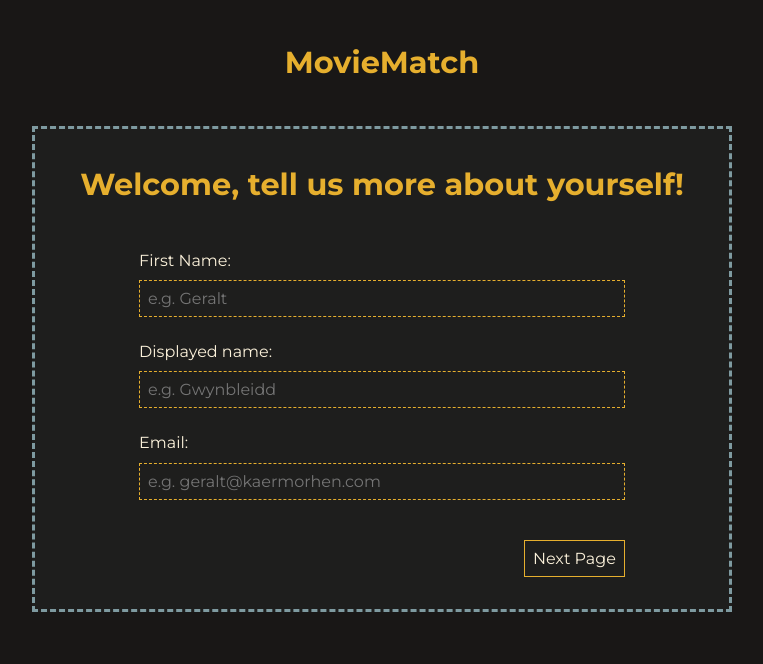
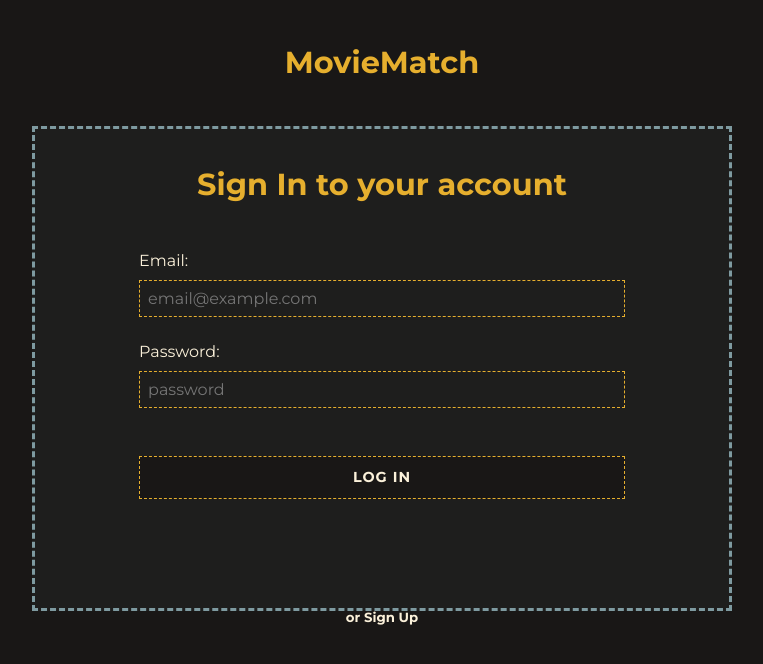
Before and after one commit to AnnZak/CodersCamp2020.Project.Front-React.MovieMatch, a React (Create React App) app: page /login in a window 1280 px wide. Shown: the top 664 px of the page, without its empty margins (258-1021 px from the left). Built offline with nearby package versions, Linux system fonts and the light colour scheme.

Commit message:
Added basic routing

```diff
--- a/package.json
+++ b/package.json
@@ -3,6 +3,7 @@
   "version": "0.1.0",
   "private": true,
   "dependencies": {
+    "@reduxjs/toolkit": "^1.5.1",
     "@testing-library/jest-dom": "^5.11.9",
     "@testing-library/react": "^11.2.5",
     "@testing-library/user-event": "^12.8.3",
@@ -10,12 +11,13 @@
     "@types/node": "^12.20.6",
     "@types/react": "^17.0.3",
     "@types/react-dom": "^17.0.2",
+    "@types/react-redux": "^7.1.16",
     "node-sass": "^5.0.0",
     "react": "^17.0.1",
     "react-dom": "^17.0.1",
     "react-redux": "^7.2.3",
+    "react-router-dom": "^5.2.0",
     "react-scripts": "4.0.3",
-    "redux": "^4.0.5",
     "save": "^2.4.0",
     "typescript": "^4.2.3",
     "web-vitals": "^1.1.1"
@@ -45,6 +47,6 @@
     ]
   },
   "devDependencies": {
-    "@types/react-redux": "^7.1.16"
+    "@types/react-router-dom": "^5.1.7"
   }
 }
--- a/src/App.tsx
+++ b/src/App.tsx
@@ -1,5 +1,7 @@
 import React from 'react';
+import { BrowserRouter as Router, Route, Switch, Redirect } from "react-router-dom";
 import './App.scss';
+import Login from './views/Login/Login';
 import Registration from './views/Registration/Registration'
 // import Topbar from './components/layout/topbar/topbar';
 // import ExampleForm from './views/ExampleForm/ExampleForm';
@@ -7,9 +9,12 @@ import Registration from './views/Registration/Registration'
 function App() {
   return (
     <div className="App">
-      {/* <Topbar /> */}
-      {/* <ExampleForm /> */}
-      <Registration />
+      <Router>
+        <Switch>
+          <Route exact path="/login" component={Login} />
+          <Route exact path="/register" component={Registration} />
+        </Switch>
+      </Router>
     </div>
   );
 }
--- /dev/null
+++ b/src/app/hooks.ts
@@ -0,0 +1,6 @@
+import { TypedUseSelectorHook, useDispatch, useSelector } from 'react-redux';
+import type { RootState, AppDispatch } from './store';
+
+// Use throughout your app instead of plain `useDispatch` and `useSelector`
+export const useAppDispatch = () => useDispatch<AppDispatch>();
+export const useAppSelector: TypedUseSelectorHook<RootState> = useSelector;
--- /dev/null
+++ b/src/components/layout/form/loginForm/loginForm.tsx
@@ -0,0 +1,25 @@
+import React from 'react';
+import Form from '../form'
+
+interface IProps {
+  handleP?: Function | undefined;
+  handleN?: Function | undefined;
+}
+
+const LoginForm = ({ handleP, handleN }: IProps) => {
+
+    return (
+      <Form
+        heading="Sign In to your account"
+        inputs={[
+          { type: 'text', label: 'Email:', placeholder: 'email@example.com' },
+          { type: 'password', label: 'Password:', placeholder: 'password' },
+          { type: 'submit', value: 'Log in'}
+        ]}
+        formNavButtons={{ previous: false, next: false }}
+        formNavFunctions={{ handleP, handleN }}
+      />
+    );
+}
+
+export default LoginForm;
--- a/src/components/layout/topbar/navigation/navigation.tsx
+++ b/src/components/layout/topbar/navigation/navigation.tsx
@@ -1,4 +1,5 @@
 import React, { useState } from 'react';
+import { Link } from 'react-router-dom';
 import './navigation.scss';
 
 const Navigation = () => {
--- /dev/null
+++ b/src/views/Login/Login.scss
@@ -0,0 +1,11 @@
+.login {
+    display: flex;
+    justify-content: center;
+    align-items: center;
+    flex-direction: column;
+    padding: 2rem 0 3rem 0;
+
+    &>:first-child {
+        padding: 1rem 0 3rem 0;
+    }
+}
--- /dev/null
+++ b/src/views/Login/Login.tsx
@@ -0,0 +1,18 @@
+import React from 'react';
+import './Login.scss';
+import LoginForm from '../../components/layout/form/loginForm/loginForm';
+import TopLogo from '../../components/ui/topLogo/topLogo';
+import { Link } from 'react-router-dom';
+
+function Login() {
+
+  return (
+    <div className="login">
+      <TopLogo />
+      <LoginForm />
+      <h5>or <Link to="register">Sign Up</Link></h5>
+    </div>
+  );
+}
+
+export default Login;
```
Also changed, not shown: src/app/store.ts (added, +17 -0 lines), src/features/Authentication/authenticationSlice.ts (added, +14 -0 lines).
